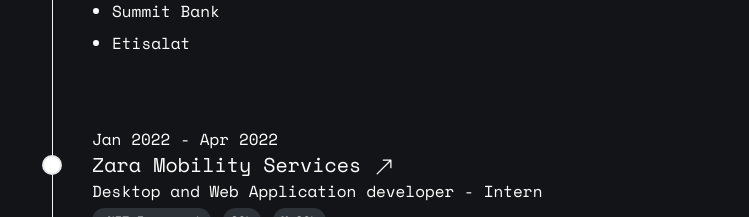
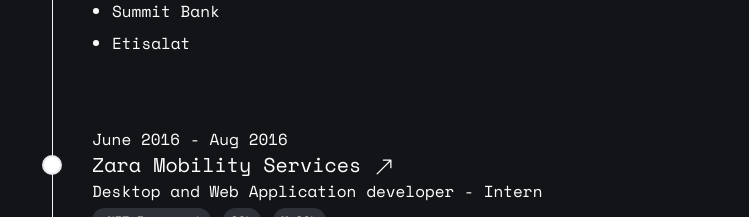
Before and after one commit to syedehsanuddin/MyPortfolio, a Next.js app: page / in a window 1280 px wide. Shown: the part 2780-2997 px from the top of the page, without its empty margins (256-1005 px from the left). Built offline with nearby package versions, Linux system fonts and the light colour scheme.

Commit message:
date correctoins

```diff
--- a/src/components/little-about-myself.tsx
+++ b/src/components/little-about-myself.tsx
@@ -158,8 +158,8 @@ const MyExperience: ExperienceType[] = [
     orgName: "Zara Mobility Services",
     orgHref: "https://pk.linkedin.com/company/zara-mobility-services",
     position: "Desktop and Web Application developer - Intern",
-    from: "Jan 2022",
-    to: "Apr 2022",
+    from: "June 2016",
+    to: "Aug 2016",
     desc: (
       <>
         PROJECT: MOBILELINK US
```
